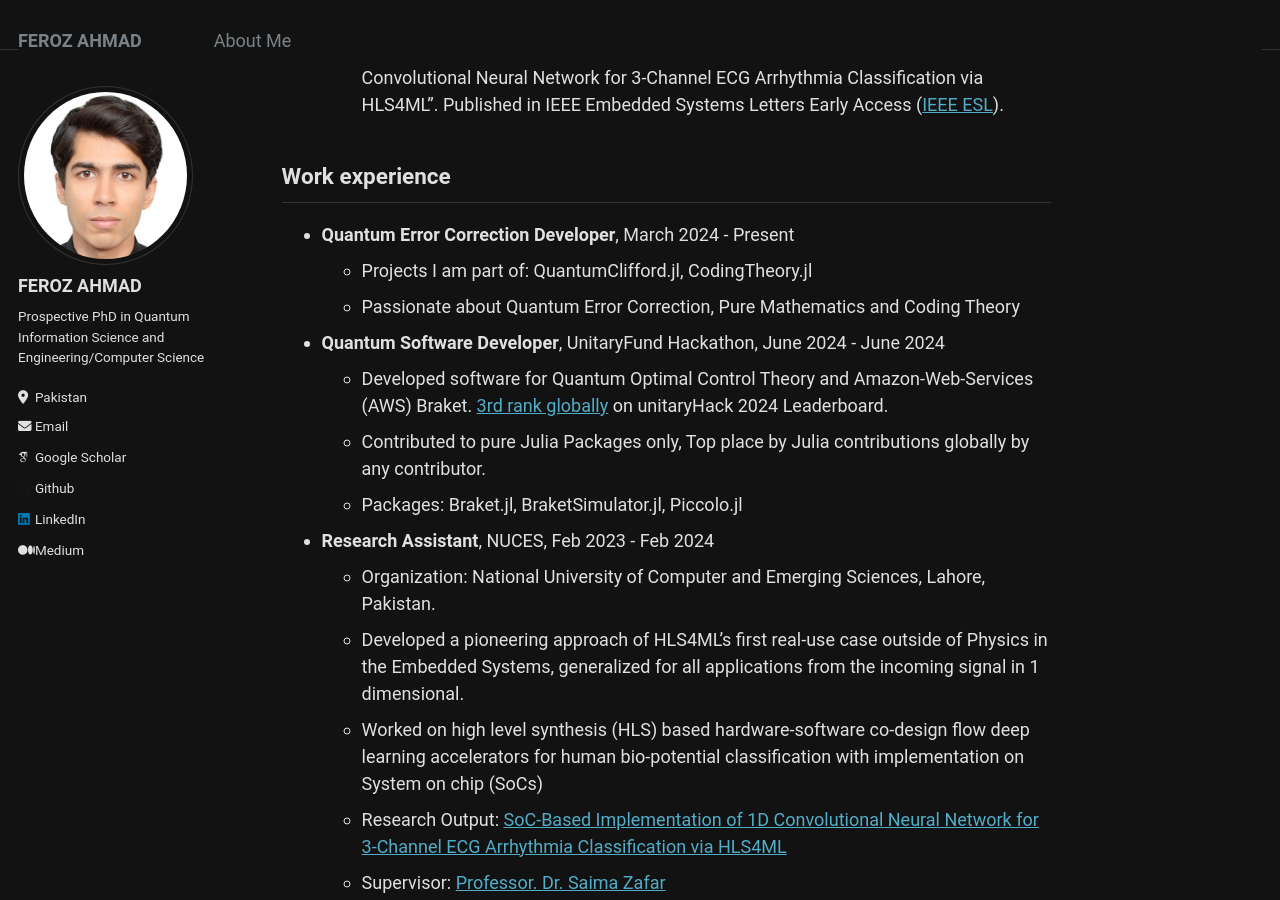
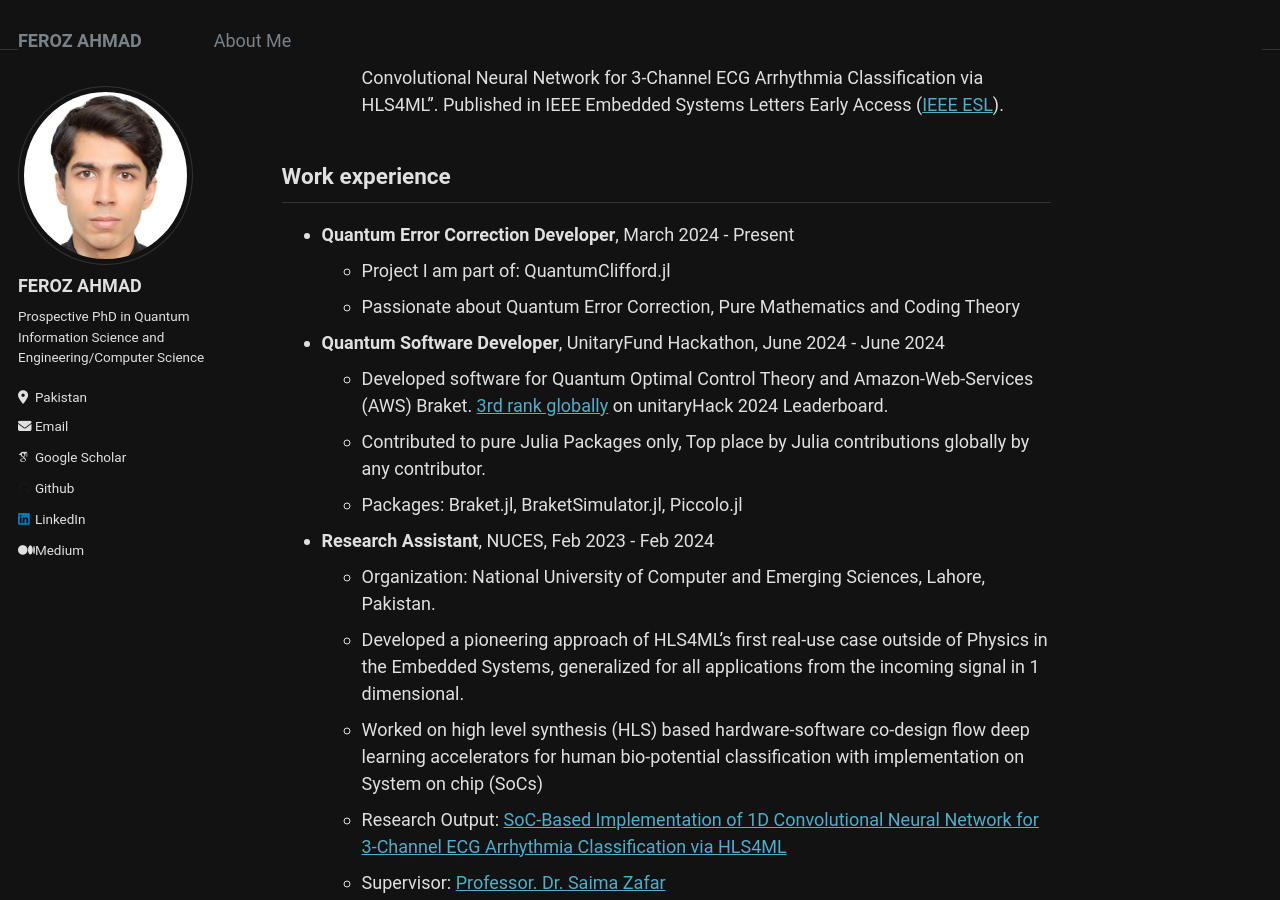
Before and after one commit to Fe-r-oz/Fe-r-oz.github.io, a Jekyll site: the page built from _pages/about.md, in a window 1280 px wide and 900 px high, scrolled down 418 px. Built offline with Jekyll 4.4.1, drawn with Linux system fonts in a browser that asks for light colours; some web fonts are replaced; a script that is not in the unit is left out.

Commit message:
Update about.md

```diff
--- a/_pages/about.md
+++ b/_pages/about.md
@@ -17,7 +17,7 @@ redirect_from:
 
 ## Work experience
 * **Quantum Error Correction Developer**, March 2024 - Present
-  * Projects I am part of: QuantumClifford.jl, CodingTheory.jl
+  * Project I am part of: QuantumClifford.jl
   * Passionate about Quantum Error Correction, Pure Mathematics and Coding Theory
 
 * **Quantum Software Developer**, UnitaryFund Hackathon, June 2024 - June 2024
```
